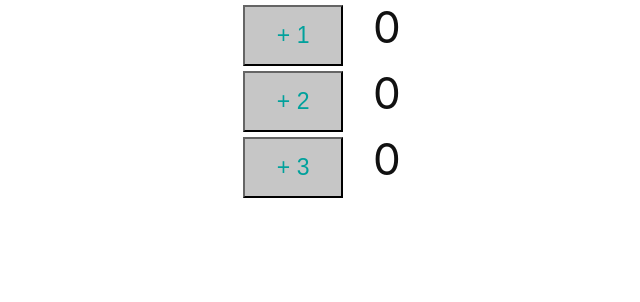
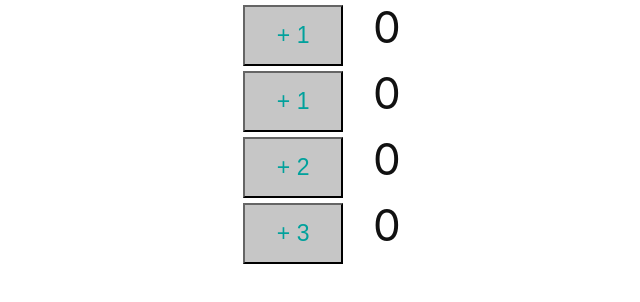
Before and after one commit to whiteheadbria/todo-app, a React (Create React App) app: page / in a window 1280 px wide. Shown: the top 302 px of the page, without its empty margins (303-943 px from the left). Built offline with nearby package versions, Linux system fonts and the light colour scheme.

Commit message:
Created a default prop that was 1 in the Counter.jsx

```diff
--- a/src/App.js
+++ b/src/App.js
@@ -12,6 +12,7 @@ class App extends Component  {
   render() {
   return (
     <div className="App">
+    <Counter />
     <Counter by= {1} />
     <Counter by={2}/>
     <Counter by={3}/>
--- a/src/components/counter/Counter.jsx
+++ b/src/components/counter/Counter.jsx
@@ -1,5 +1,6 @@
 import React, {Component} from 'react'
 import './Counter.css'
+import PropTypes from 'prop-types'
 
 class Counter extends Component {
     // Defines inital state in a constructor
@@ -34,4 +35,13 @@ increment() {
 }
 }
 
+
+Counter.defaultProps = {
+    by : 1
+}
+
+Counter.propTypes = {
+    by : PropTypes.number
+}
+
 export default Counter
```
